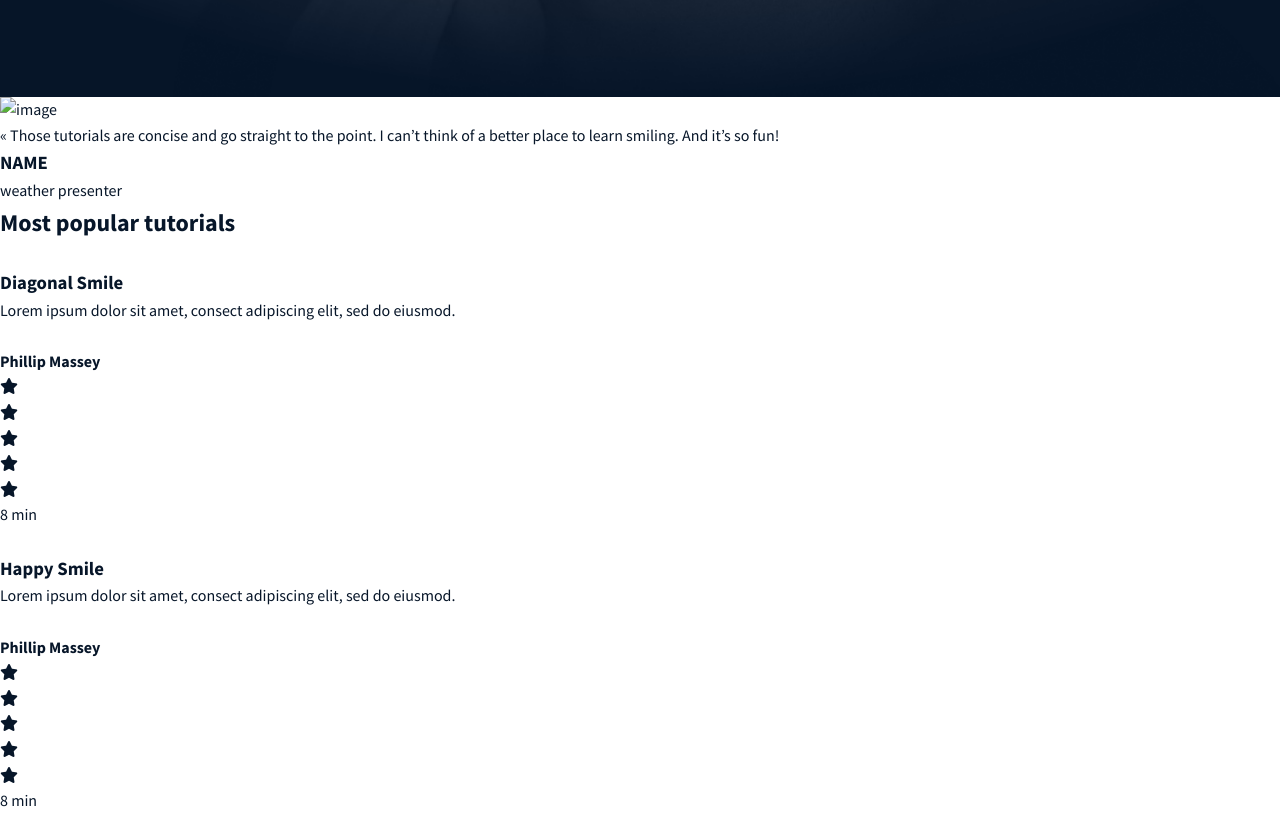
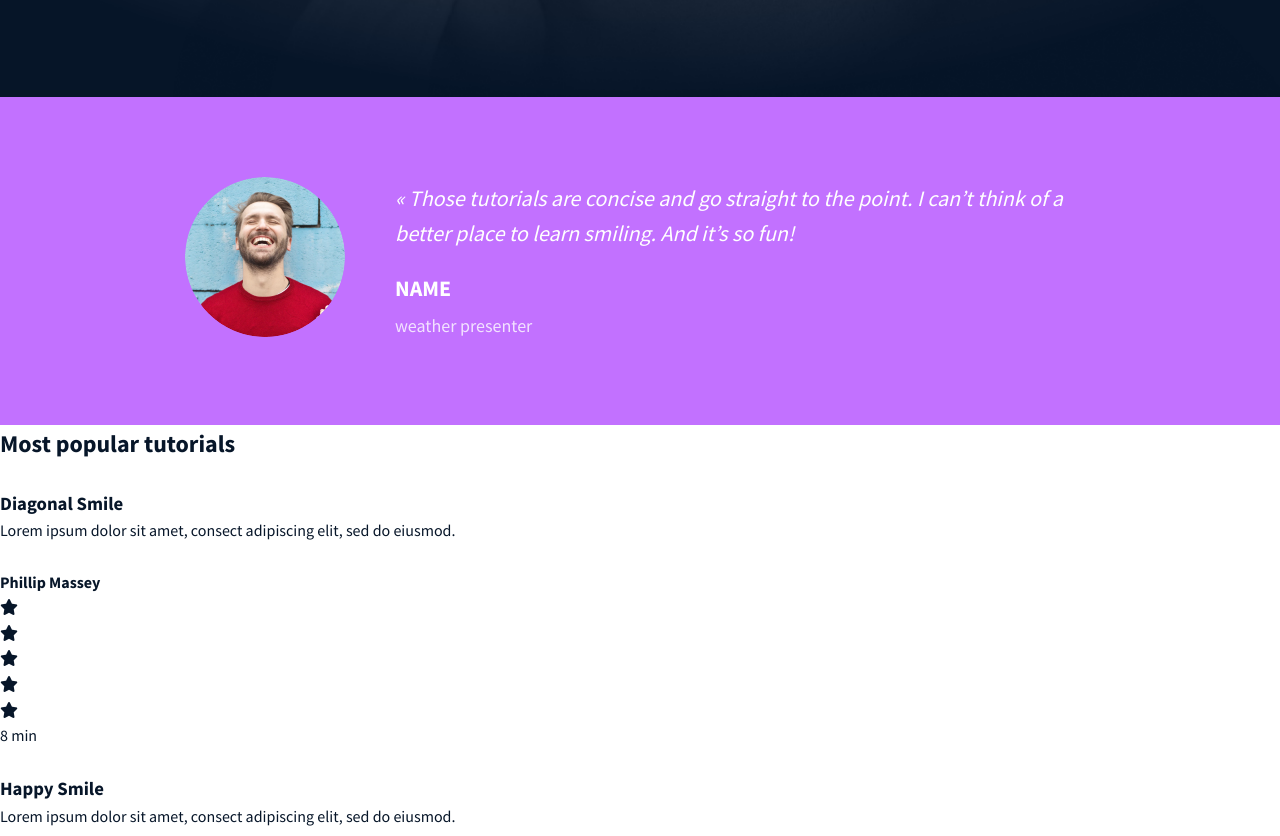
Before and after one commit to MusahIbrahim/alx_html_css, a plain HTML site: page css_advanced/index.html in a window 1280 px wide. Shown: the part 947-1783 px from the top of the page. Drawn offline with Linux system fonts and the light colour scheme.

Commit message:
add quote section

```diff
--- a/css_advanced/index.html
+++ b/css_advanced/index.html
@@ -57,7 +57,7 @@
         </section>
         <section>
             <div>
-                <img src="./images/Bitmap.png" alt="image">
+                <img src="./images/5.png" alt="image">
             </div>
             <div>
                 <blockquote>« Those tutorials are concise and go straight to the point. I can’t think of a better place to learn smiling. And it’s so fun!</blockquote>
--- a/css_advanced/styles.css
+++ b/css_advanced/styles.css
@@ -133,3 +133,39 @@ main section:first-child > div:last-child p {
     font-size: 14px;
     opacity: 0.8;
 }
+/* Quote section */
+
+main section:nth-child(2) {
+    background: #C271FF;
+    color: white;
+    padding: 80px 20px;
+    display: flex;
+    align-items: center;
+    justify-content: center;
+    gap: 50px;
+}
+
+main section:nth-child(2) img {
+    width: 160px;
+    height: 160px;
+    border-radius: 50%;
+    object-fit: cover;
+}
+
+main section:nth-child(2) blockquote {
+    font-size: 22px;
+    font-style: italic;
+    max-width: 700px;
+    margin-bottom: 20px;
+}
+
+main section:nth-child(2) h3 {
+    font-size: 22px;
+    font-weight: bold;
+    margin-bottom: 5px;
+}
+
+main section:nth-child(2) p {
+    font-size: 18px;
+    opacity: 0.8;
+}
```
